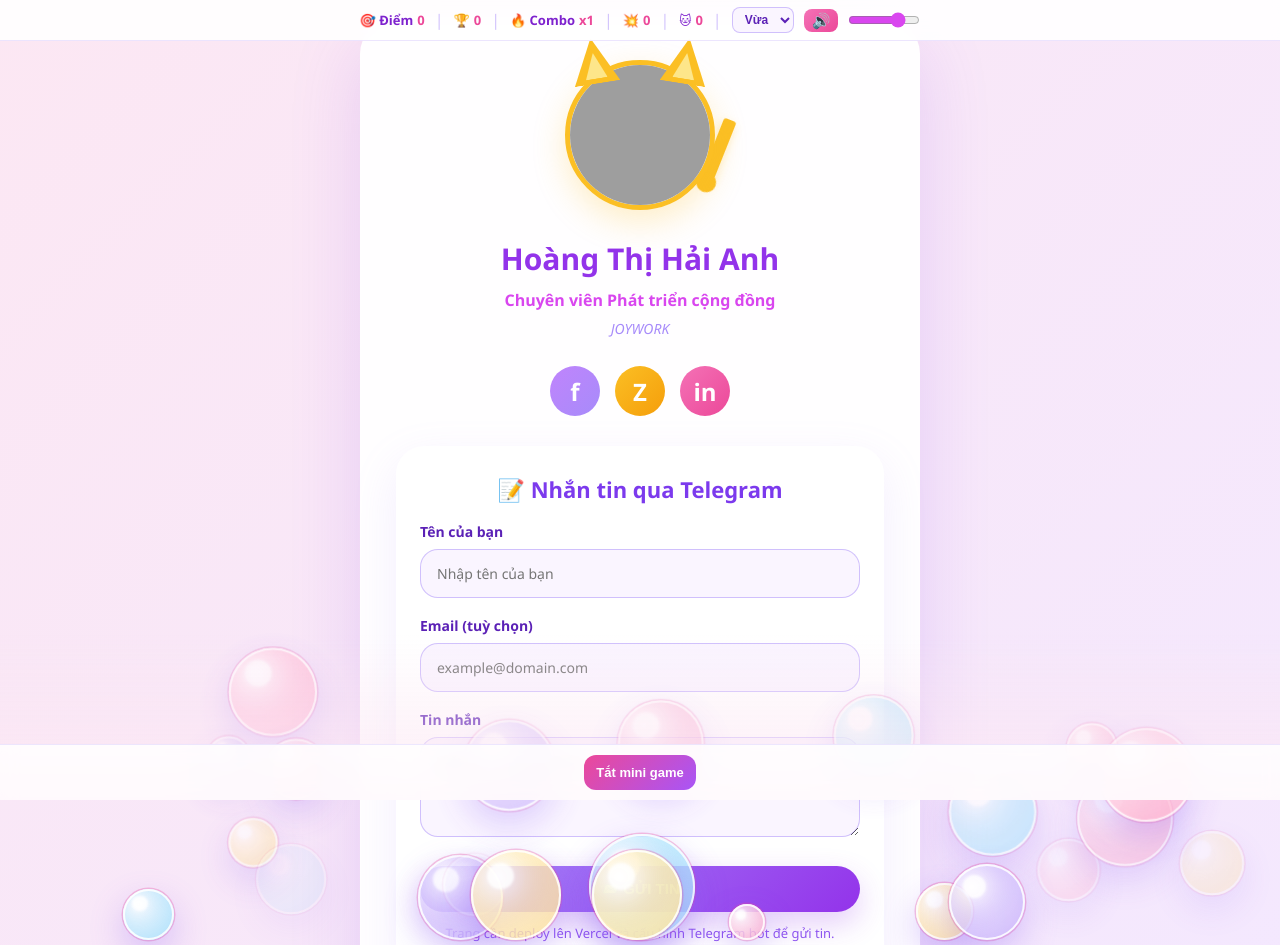
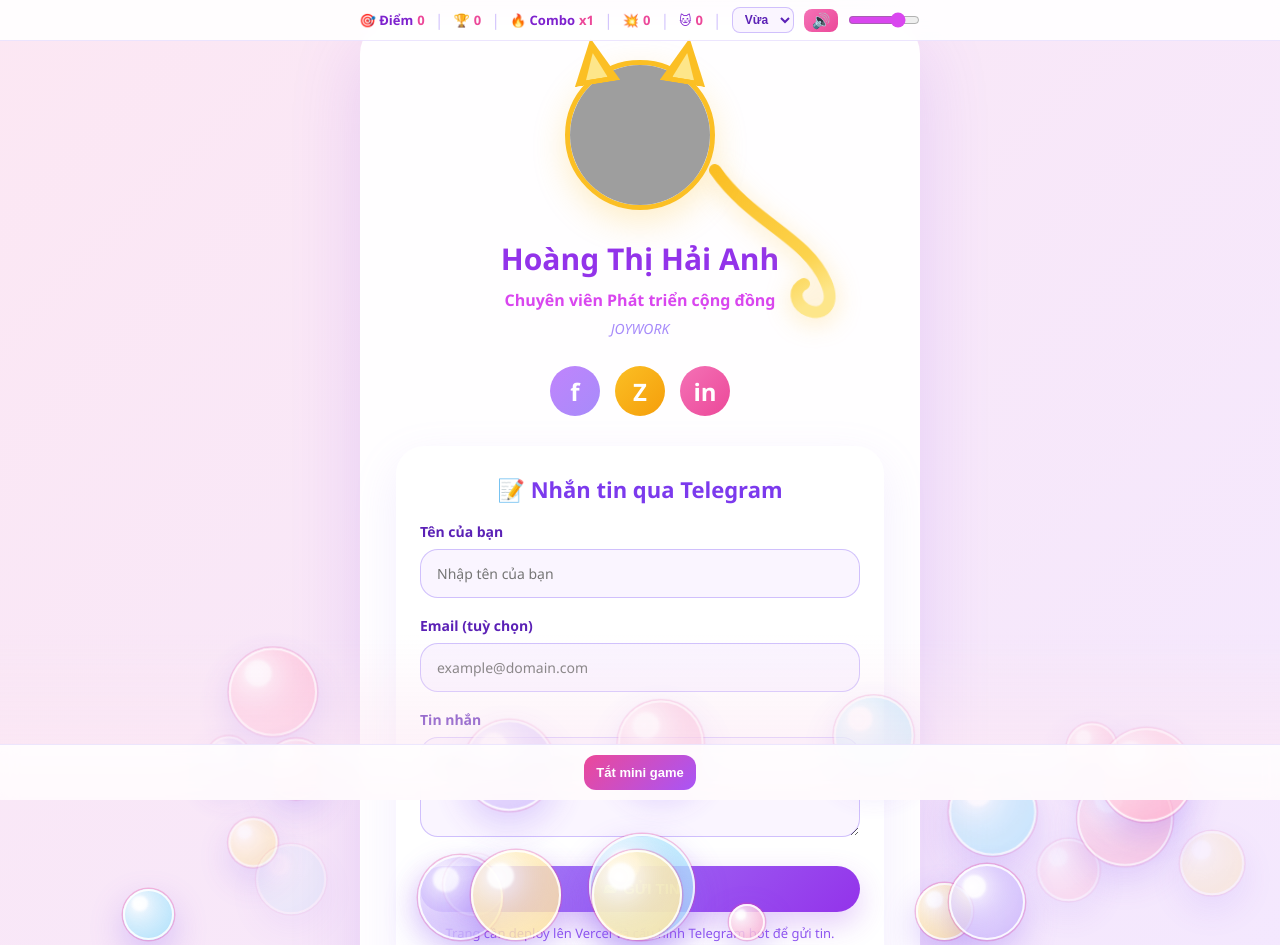
Before and after one commit to nhem0913/digital-profile, a website: page index.html in a window 1280 px wide. Shown: the top 945 px of the page. Drawn offline with Linux system fonts and the light colour scheme; grey boxes are pictures that could not be loaded.

Commit message:
Fix cat tail: SVG bezier curve attached to avatar edge, curled tip, gradient gold color, swings from anchor

```diff
--- a/index.html
+++ b/index.html
@@ -95,35 +95,26 @@
             clip-path: polygon(50% 0%, 0% 100%, 100% 100%);
         }
 
-        .cat-tail {
+        /* SVG curved cat tail — attachment point is at top-left of SVG,
+           which lines up with the right edge of the avatar circle */
+        .cat-tail-svg {
             position: absolute;
-            right: -22px;
-            bottom: 22px;
-            width: 13px;
-            height: 68px;
-            background: #fbbf24;
-            border-radius: 6px 6px 14px 14px;
-            transform-origin: top center;
-            animation: tailWag 1.7s ease-in-out infinite alternate;
+            /* right:-112px puts SVG left edge exactly at circle right edge (150-115+112-... = 147px) */
+            right: -112px;
+            top: 102px;          /* ~68% down = 4-5 o'clock on the circle */
+            width: 115px;
+            height: 148px;
+            overflow: visible;
             z-index: 1;
-            box-shadow: 0 4px 10px rgba(251, 191, 36, 0.28);
-        }
-
-        .cat-tail::after {
-            content: '';
-            position: absolute;
-            bottom: -9px;
-            left: 50%;
-            transform: translateX(-50%);
-            width: 20px;
-            height: 20px;
-            background: #fbbf24;
-            border-radius: 50%;
+            /* rotate around the attachment point (3,8) inside SVG */
+            transform-origin: 3px 8px;
+            animation: tailWag 2s ease-in-out infinite alternate;
+            filter: drop-shadow(0 5px 12px rgba(251, 191, 36, 0.32));
         }
 
         @keyframes tailWag {
             0%   { transform: rotate(-20deg); }
-            100% { transform: rotate(22deg);  }
+            100% { transform: rotate(16deg);  }
         }
 
         h1 {
@@ -686,7 +677,26 @@
             <div class="avatar">
                 <img src="https://scontent.fhan14-3.fna.fbcdn.net/v/t39.30808-6/605926480_1354087222859680_3699929218445589501_n.jpg?_nc_cat=110&ccb=1-7&_nc_sid=7b2446&_nc_ohc=MGxSvf5mPcgQ7kNvwFcKMje&_nc_oc=Adov6TMyxudguLJ2ML_LL23jfdvbnaPdQ_6uIh_PvTetJEPRvFPqhWqlq8_MwNx5vCc7GaksLQ6C0m5tJ12EOAyG&_nc_zt=23&_nc_ht=scontent.fhan14-3.fna&_nc_gid=HBuUMX0swEXRDGoK97LxOA&_nc_ss=7a3a8&oh=00_Af2tjgj4paFRj2-d0J0cwRHy495TlYvW-Iln4hB2yLrPYg&oe=69DD14B8" alt="Hoàng Thị Hải Anh">
             </div>
-            <div class="cat-tail"></div>
+            <!-- Tail: one bezier segment for body, one for the tip curl -->
+            <svg class="cat-tail-svg" width="115" height="148" xmlns="http://www.w3.org/2000/svg" aria-hidden="true">
+                <defs>
+                    <!-- Color fades from solid gold at root to lighter at tip -->
+                    <linearGradient id="tailGrad" x1="3" y1="8" x2="88" y2="148" gradientUnits="userSpaceOnUse">
+                        <stop offset="0%"   stop-color="#fbbf24"/>
+                        <stop offset="75%"  stop-color="#fcd34d"/>
+                        <stop offset="100%" stop-color="#fde68a"/>
+                    </linearGradient>
+                </defs>
+                <!-- Main body of tail -->
+                <path
+                    d="M 3 8 C 38 62 92 78 110 124 C 120 148 104 160 88 150 C 78 143 77 130 88 125"
+                    fill="none"
+                    stroke="url(#tailGrad)"
+                    stroke-width="12"
+                    stroke-linecap="round"
+                    stroke-linejoin="round"
+                />
+            </svg>
         </div>
         <h1>Hoàng Thị Hải Anh</h1>
         <p class="title">Chuyên viên Phát triển cộng đồng</p>
```
